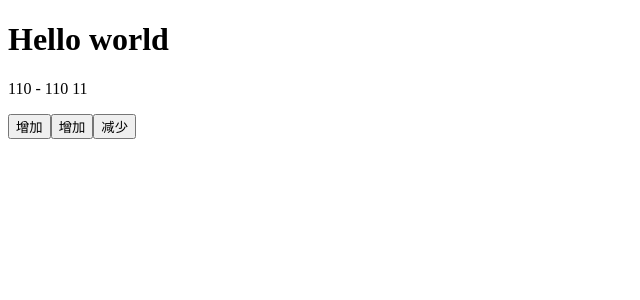
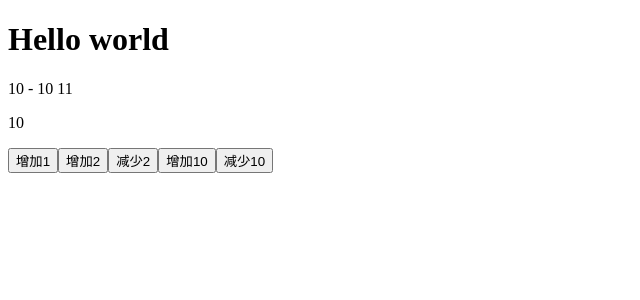
Before and after one commit to dothin/code, a Vue app in the folder vue-learn/: page / in a window 1280 px wide. Shown: the top 300 px of the page, without its empty margins (0-640 px from the left). Built offline with nearby package versions, Linux system fonts and the light colour scheme.

Commit message:
mapSource

```diff
--- a/vue-learn/config/index.js
+++ b/vue-learn/config/index.js
@@ -9,7 +9,7 @@ module.exports = {
     assetsSubDirectory: 'static',
     assetsPublicPath: '/',
     //productionSourceMap设置成false，可以隐藏console里面的webpack
-    productionSourceMap: true,
+    productionSourceMap: false,
     // Gzip off by default as many popular static hosts such as
     // Surge or Netlify already gzip all static assets for you.
     // Before setting to `true`, make sure to:
--- a/vue-learn/src/store.js
+++ b/vue-learn/src/store.js
@@ -2,7 +2,7 @@
 * @Author: dothin
 * @Date:   2017-05-12 23:38:35
 * @Last Modified by:   dothin
-* @Last Modified time: 2017-05-15 02:02:32
+* @Last Modified time: 2017-05-15 23:33:18
 */
 import Vue from 'vue'
 import Vuex from 'vuex'
@@ -29,8 +29,28 @@ const getters = {
     }
 }
 
+const actions = {
+    addAll (context) {
+        context.commit('add', 10)
+        setTimeout(()=>{
+            context.commit('delete',{a:20})
+        },2000)
+    },
+    deleteAll ({commit}) {
+        commit('delete', {a: 10})
+    }
+}
+
+/*const moduleA = {
+    state,
+    mutations,
+    actions,
+    getters
+}*/
+
 export default new Vuex.Store({
     state,
     mutations,
+    actions,
     getters
 })
--- a/vue-learn/src/vuex.vue
+++ b/vue-learn/src/vuex.vue
@@ -2,14 +2,17 @@
   <div id="app">
         <h1>Hello world</h1>
         <p>{{$store.state.count}} - {{count}} {{age}}</p>
-        <button @click="add()">增加</button>
-        <button @click="add(2)">增加</button>
-        <button v-on:click="$store.commit('delete', {a:2})">减少</button>
+        <p v-once>{{count}}</p>
+        <button @click="add()">增加1</button>
+        <button @click="add(2)">增加2</button>
+        <button @click="$store.commit('delete', {a:2})">减少2</button>
+        <button @click="addAll">增加10</button>
+        <button @click="deleteAll">减少10</button>
     </div>
 </template>
 
 <script>
-    import { mapState, mapMutations, mapGetters } from 'vuex'
+    import { mapState, mapMutations, mapGetters, mapActions } from 'vuex'
 
     export default {
         name: 'app',
@@ -18,22 +21,54 @@
                 age:11
             }
         },
-        /*computed: {
-            count () {
-                return this.$store.state.count
-            }
-        }*/
         computed: {
+            // count () {
+            //     return this.$store.state.count
+            // }
             ...mapState({
                 count:state=>state.count
             }),
             // count () {
             //     return this.$store.getters.count
             // },
-            ...mapGetters(['count'])
+            // ...mapGetters(['count'])
         },
         methods: {
-            ...mapMutations(['add', 'delete'])
+            ...mapMutations(['add', 'delete']),
+            ...mapActions(['addAll']),
+            ...mapActions({
+                deleteAll: 'deleteAll'
+            })
+        },
+        beforeCreate(){
+            console.log('1,beforeCreate,初始化之后')
+        },
+        created () {
+            console.log('2,created,创建完成')
+        },
+        beforeMount () {
+            console.log('3,beforeMount,挂载之前')
+        },
+        mounted () {
+            console.log('4,mounted,挂在完成')
+        },
+        beforeUpdate () {
+            console.log('5,beforeUpdate,数据更新前')
+        },
+        updated () {
+            console.log('6,updated,更新后')
+        },
+        activated () {
+            console.log('7,activated,')
+        },
+        deactivated () {
+            console.log('8,deactivated')
+        },
+        beforeDestroy () {
+            console.log('9,beforeDestroy,销毁前')
+        },
+        destroyed () {
+            console.log('10,destroyed,销毁后')
         }
     }
 </script>
```
Also changed, not shown: 5 other files (tests, documents, lock files or other folders).
